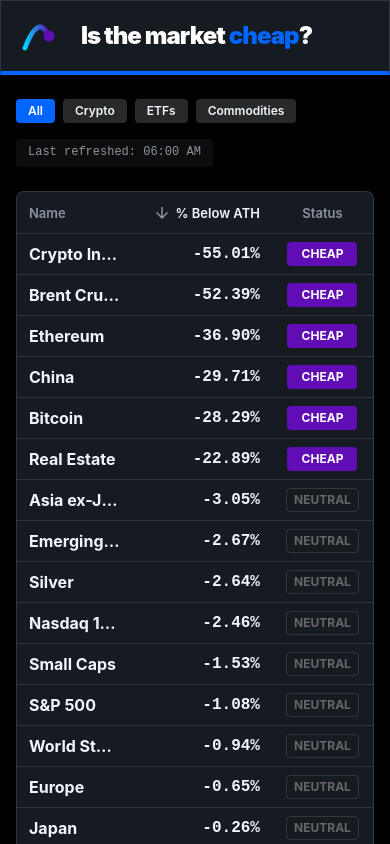
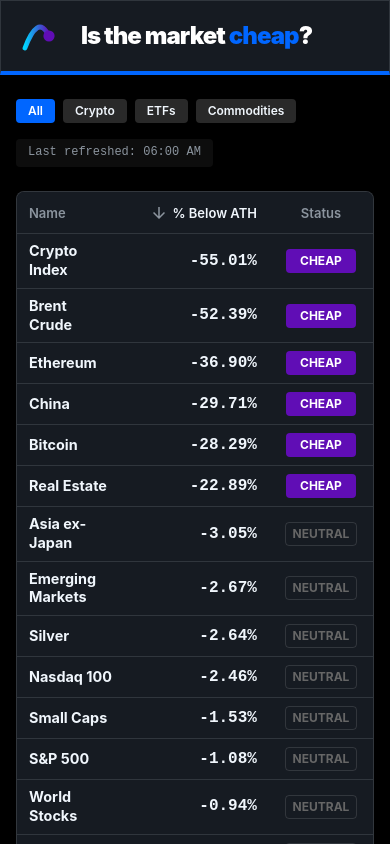
Before and after one commit to JonUXD/isthemarketcheap, a Next.js app: page / in a window 390 px wide. Shown: the top 844 px of the page. Built offline with nearby package versions, Linux system fonts and the light colour scheme; no server answers.

Commit message:
added wrapping to assetname for small screens

```diff
--- a/components/market/AssetTable.js
+++ b/components/market/AssetTable.js
@@ -85,11 +85,11 @@
                                     scope="row"
                                     sx={{
                                         fontWeight: 'bold',
-                                        fontSize: '1rem',
-                                        maxWidth: { xs: 110, sm: 'none' },
-                                        whiteSpace: 'nowrap',
-                                        overflow: 'hidden',
-                                        textOverflow: 'ellipsis'
+                                        fontSize: '0.9rem',
+                                        maxWidth: { xs: 100, sm: 'none' },
+                                        wordBreak: 'break-word',
+                                        whiteSpace: 'normal',
+                                        lineHeight: 1.3,
                                     }}
                                 >
                                     {asset.friendlyName}
```
